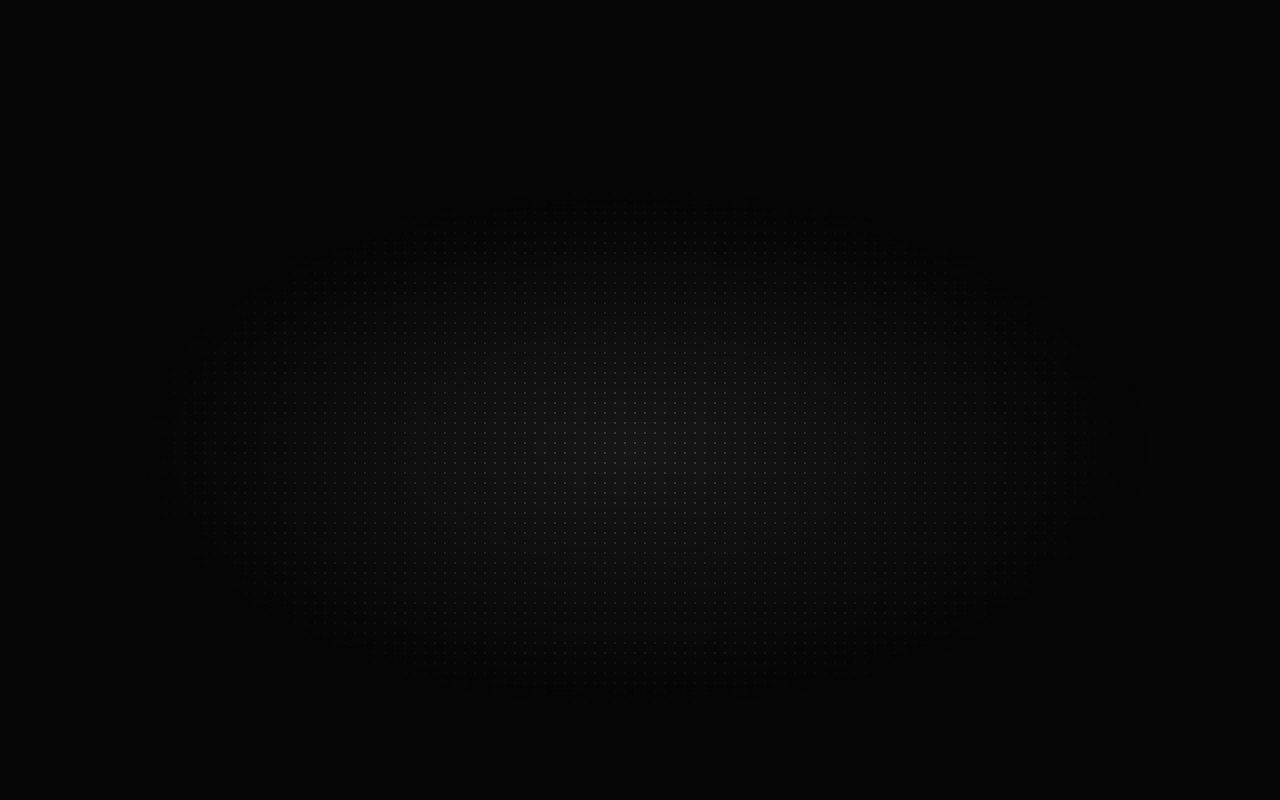
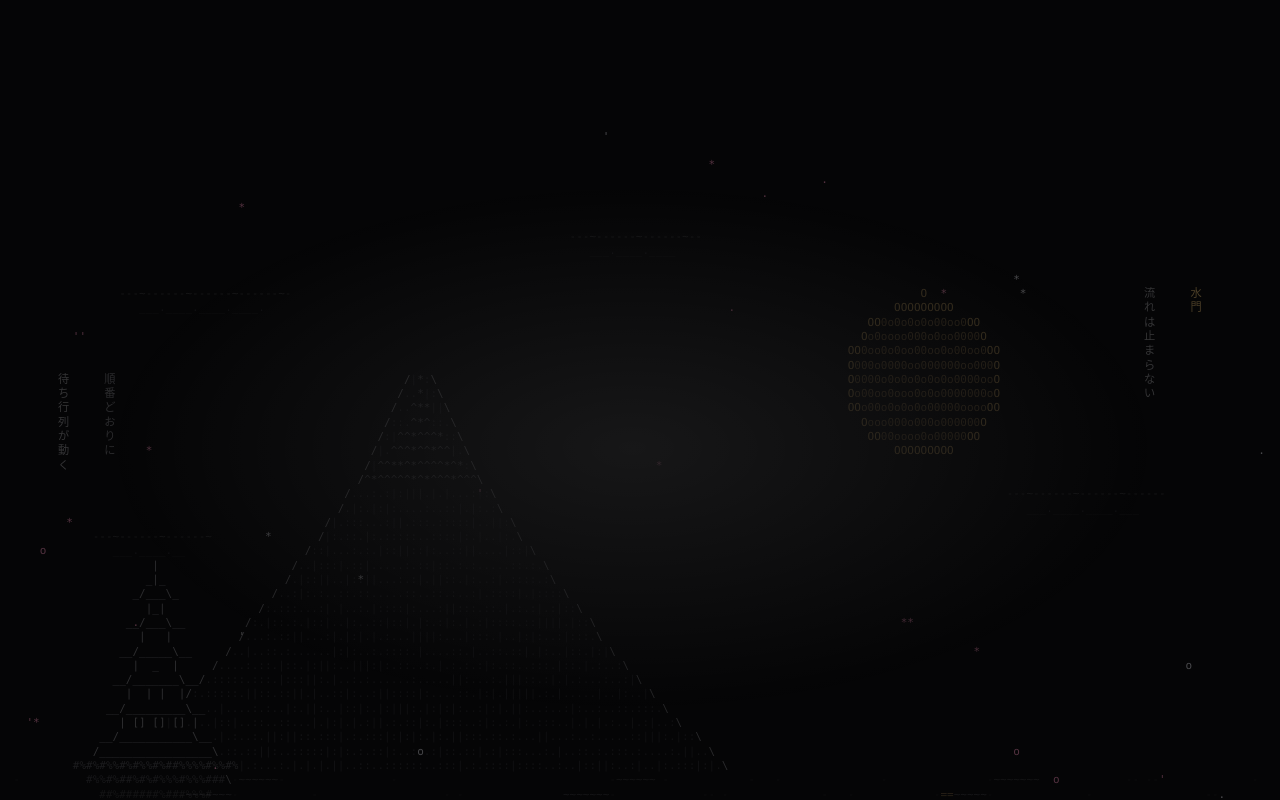
Before and after one commit to isithore002/Sluice, a Next.js app in the folder dashboard/: page / in a window 1280 px wide. Shown: the part 1400-2200 px from the top of the page. Built offline with nearby package versions, Linux system fonts and the light colour scheme.

Commit message:
Dashboard: put the ASCII scene behind the hero in place of the dotted glow

```diff
--- a/dashboard/app/landing.css
+++ b/dashboard/app/landing.css
@@ -19,7 +19,7 @@ html:not([data-intro="off"]) .site:has(.intro) .sl-nav { opacity: 0; transform:
 /* ---- hero: the name, huge and centred ---- */
 .lp-hero { position: relative; z-index: 1; min-height: 100svh; display: grid; place-items: center; text-align: center; padding: clamp(88px, 12vh, 128px) 24px clamp(36px, 6vh, 80px); }
 .lp-hero::before { content: ""; position: absolute; inset: 0; z-index: -2; background: radial-gradient(58% 46% at 50% 40%, rgba(255, 255, 255, 0.075), transparent 72%); }
-.lp-dots { position: absolute; inset: 0; z-index: -1; pointer-events: none; background-image: radial-gradient(rgba(255, 255, 255, 0.16) 1px, transparent 1.5px); background-size: 10px 10px; -webkit-mask-image: radial-gradient(52% 44% at 50% 40%, #000, transparent 78%); mask-image: radial-gradient(52% 44% at 50% 40%, #000, transparent 78%); }
+.lp-ascii { position: absolute; inset: 0; z-index: -1; width: 100%; height: 100%; pointer-events: none; /* a faint scene behind the words, dimmed a little where the headline sits */ -webkit-mask-image: radial-gradient(44% 40% at 50% 46%, rgba(0, 0, 0, 0.3), #000 100%); mask-image: radial-gradient(44% 40% at 50% 46%, rgba(0, 0, 0, 0.3), #000 100%); }
 .lp-name { font-size: clamp(3.8rem, min(14vw, 22vh), 12rem); line-height: 0.92; letter-spacing: -0.07em; font-weight: 500; color: #fff; }
 .lp-sub { margin: clamp(14px, 3.4vh, 36px) auto 0; max-width: 26em; font-size: clamp(1.5rem, min(3.4vw, 5vh), 2.8rem); line-height: 1.14; letter-spacing: -0.04em; font-weight: 400; color: #fff; }
 .lp-sub .dim { color: #85858e; }
--- a/dashboard/app/page.tsx
+++ b/dashboard/app/page.tsx
@@ -2,6 +2,7 @@
 
 import Link from "next/link";
 import { useEffect, useState, type CSSProperties, type ReactNode } from "react";
+import { AsciiBackdrop } from "../components/AsciiBackdrop";
 import { Intro } from "../components/Intro";
 import { CountUp, Reveal } from "../components/Motion";
 import { PixelGlyph } from "../components/PixelGlyph";
@@ -178,7 +179,7 @@ export default function Landing() {
         <Intro />
 
         <section className="lp-hero" aria-labelledby="lp-name">
-          <div className="lp-dots" aria-hidden="true" />
+          <AsciiBackdrop className="lp-ascii" />
           <div>
             <Reveal>
               <h1 id="lp-name" className="lp-name">
```
